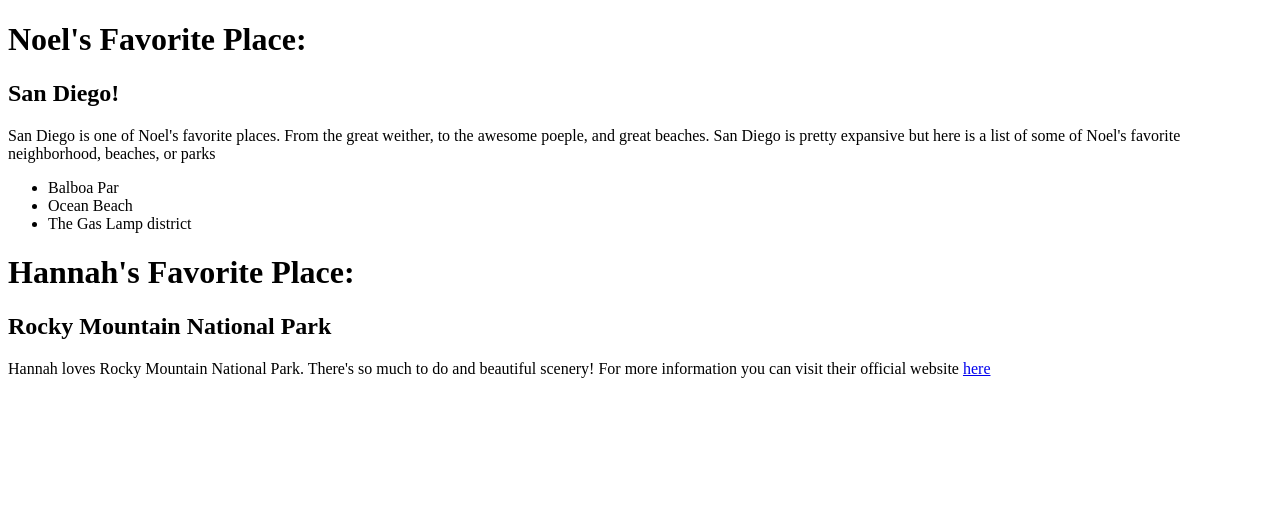
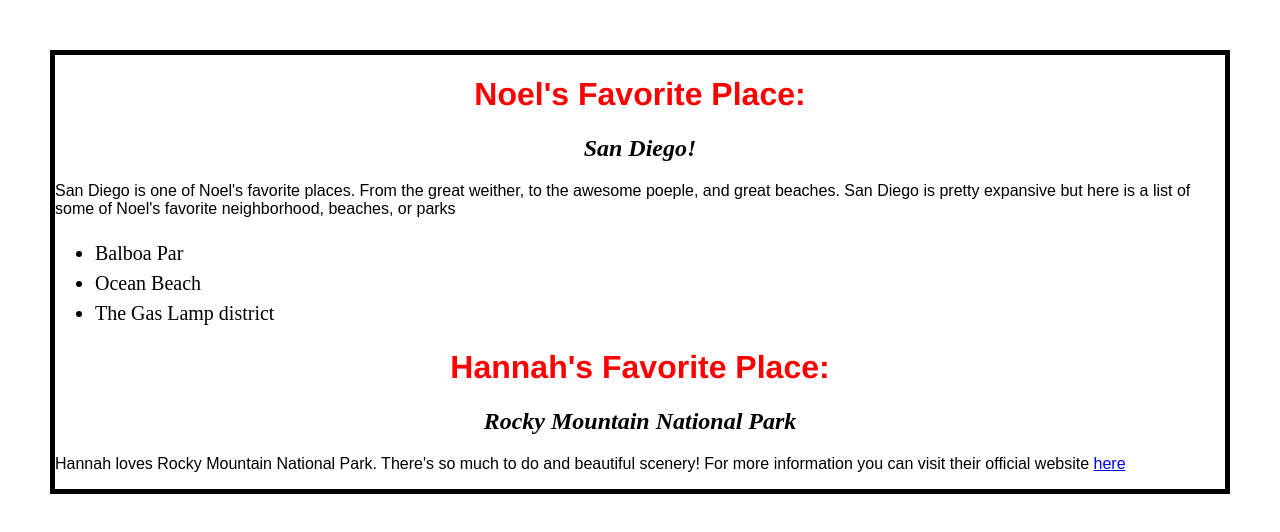
Before and after one commit to NoelKirkland/npm-template, a plain HTML site: page my-first-webpage-1-master/favorite-places.html in a window 1280 px wide. Drawn offline with Linux system fonts and the light colour scheme.

Commit message:
add styling and link the favorite-pages doc to our new styliing sheet
  Co-authored-by: Hannah Beinstein <hannah.beinstein@gmail.com>

```diff
--- a/my-first-webpage-1-master/css/styles.css
+++ b/my-first-webpage-1-master/css/styles.css
@@ -1,6 +1,12 @@
+body {
+  border: 5px solid black;
+  margin: 50px;
+}
+
 h1 {
   color: red;
   text-align: center;
+  font-family: Helvetica, sans-serif;
 }
 
 h2 {
--- a/my-first-webpage-1-master/favorite-places.html
+++ b/my-first-webpage-1-master/favorite-places.html
@@ -1,6 +1,7 @@
 <!DOCTYPE html>
 <html lang="en">
 <head>
+  <link href="css/styles.css" rel="stylesheet" type="text/css">
     <title>Noel and Hannah's Favorite Places</title>
 </head>
 <body>
```
